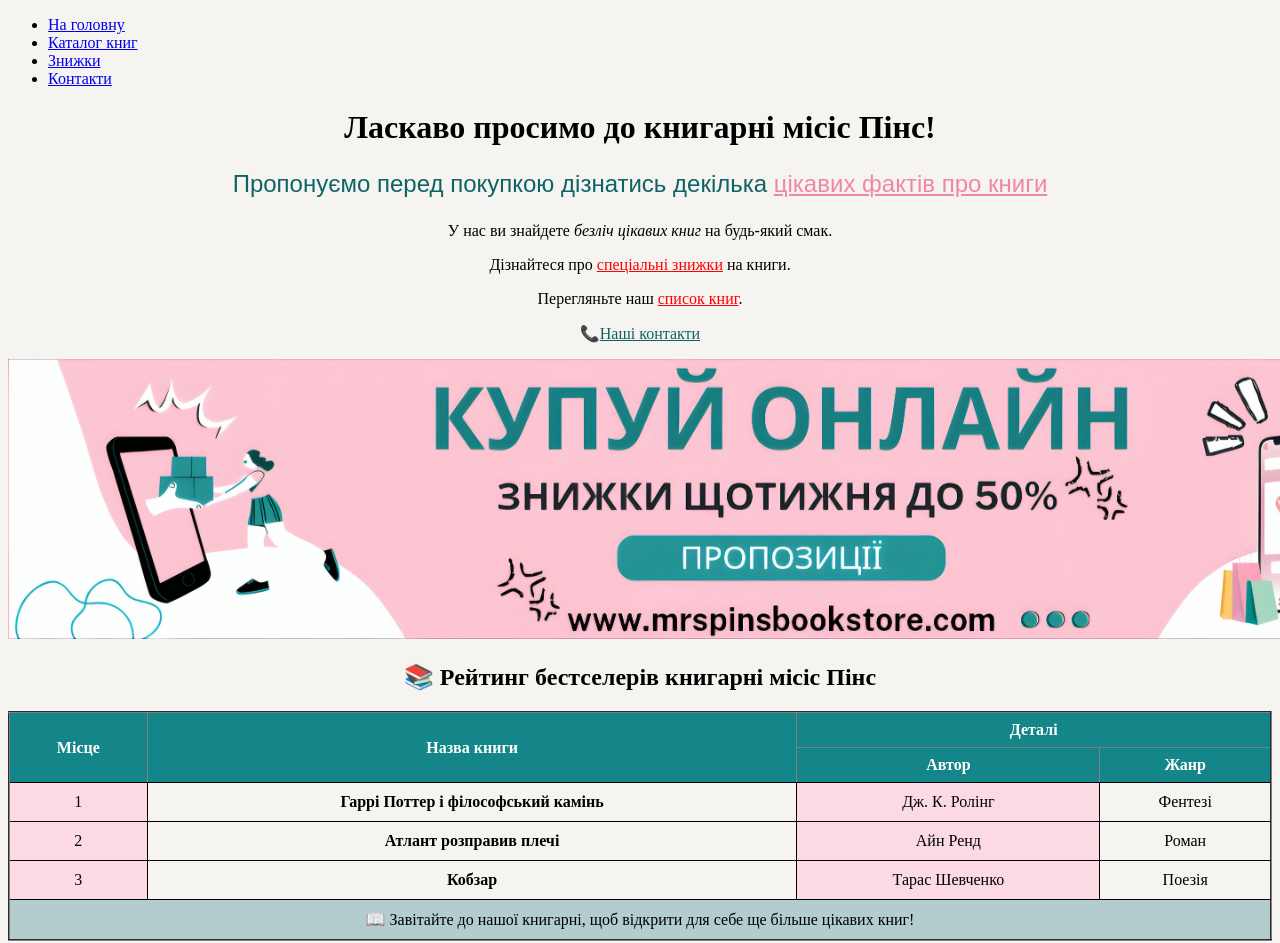
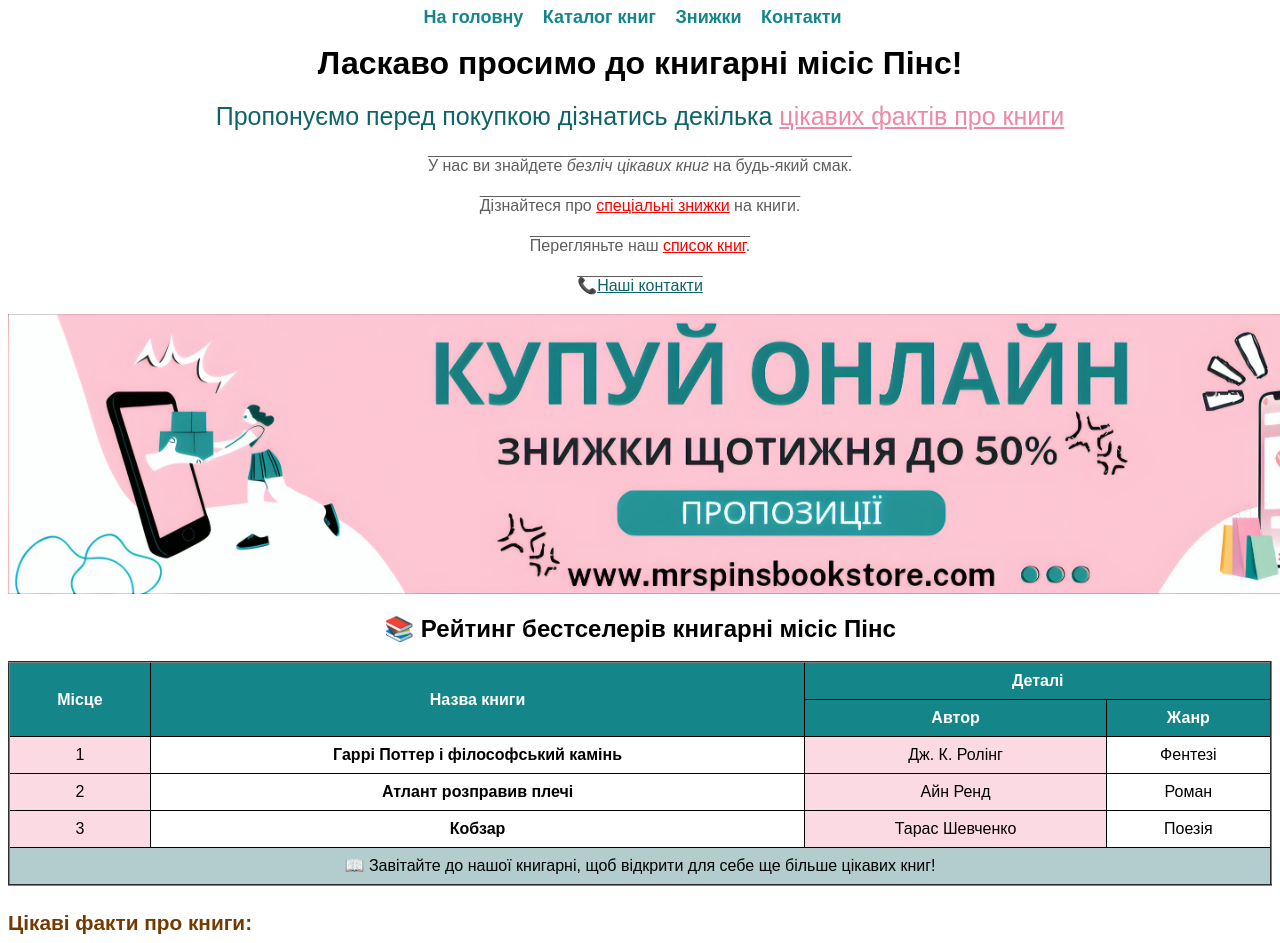
Before and after one commit to VeronikaSlyvka/OKP-labs, a plain HTML site: page index.html in a window 1280 px wide. Shown: the top 943 px of the page. Drawn offline with Linux system fonts and the light colour scheme.

Commit message:
lab3 task1

```diff
--- a/index.html
+++ b/index.html
@@ -4,21 +4,11 @@
     <meta charset="UTF-8">
     <meta name="author" content="Veronika Slyvka">
     <meta name="viewport" content="width=device-width, initial-scale=1.0">
+    <link rel="stylesheet" href="style.css">
     <title>Bookstore</title>
-    <style>
-        table {
-            width: 100%;
-            border-collapse: collapse;
-        }
+</head>
 
-        td {
-            border: 1px solid black;
-            padding: 10px;
-            text-align: center;
-        }
-    </style>
-</head>
-<body style="background-color:#f6f4f0;">
+<body>
     <nav>
         <ul>
             <li><a href="index.html">На головну</a></li>
@@ -30,11 +20,11 @@
 
 
     <font align="center"><h1>Ласкаво просимо до книгарні місіс Пінс!</h1></font>
-    <font face="Arial" size="5" color="#0e6366"><p align="center">Пропонуємо перед покупкою дізнатись декілька <a href="#facts" style="color: #ef88a4;">цікавих фактів про книги</a></p></font>
-    <font align="center"><p>У нас ви знайдете <i>безліч цікавих книг</i> на будь-який смак.</p></font>
-    <font align="center"><p>Дізнайтеся про <a href="discounts.html" style="color: red;">спеціальні знижки</a> на книги.</p></font>
-    <font align="center"><p>Перегляньте наш <a href="books.html" style="color:red">список книг</a>.</p></font>
-    <font align="center"><p>📞<a  href="./contacts.html#phone" style="color: #0e6366;" >Наші контакти</a></p></font>
+    <p style="color:#0e6366; text-align: center; font-size: 25px;">Пропонуємо перед покупкою дізнатись декілька <a href="#facts" style="color: #ef88a4;">цікавих фактів про книги</a></p></font>
+    <p class="mainText">У нас ви знайдете <i>безліч цікавих книг</i> на будь-який смак.</p></font>
+    <p class="mainText">Дізнайтеся про <a href="discounts.html" style="color: red;">спеціальні знижки</a> на книги.</p></font>
+    <p class="mainText">Перегляньте наш <a href="books.html" style="color:red">список книг</a>.</p></font>
+    <p class="mainText">📞<a  href="./contacts.html#phone" style="color: #0e6366;" >Наші контакти</a></p></font>
 
     <p></p>
     <img style="height: 280px;" src="./Images/main.jpg" alt="photo">
--- /dev/null
+++ b/style.css
@@ -0,0 +1,89 @@
+body {
+    background-color: #ffffff;
+    font-size: 16px;
+    font-family: Arial, sans-serif !important;
+    text-decoration: none;
+    line-height: 1;
+    text-align: left;
+}
+
+h1, h2, h3 {
+    color: #000000;
+}
+
+h1 {
+    font-size: 2em;
+}
+
+h2 {
+    font-size: 1.5em;
+}
+
+h3 {
+    font-size: 1.3em;
+}
+
+nav ul {
+    list-style: none;
+    padding: 0;
+    margin: 0;
+    text-align: center;
+}
+
+nav ul li {
+    display: inline;
+    margin-right: 15px;
+}
+
+nav ul li a {
+    text-decoration: none;
+    font-size: 18px;
+    color: #148689;
+    font-weight: bold;
+}
+
+a {
+    color: #ef88a4;
+    text-decoration: underline;
+}
+
+a:hover {
+    color: rgb(204, 39, 110);
+}
+
+.mainText{
+    font-size: 16px;
+    color: #5f5d5b;
+    text-decoration: overline;
+    line-height: 1.5;
+    text-align: center;
+}
+
+#facts{
+    color: #733b02;
+    text-decoration: none;
+    line-height: 1.5;
+    text-align: left;
+}
+
+table {
+    width: 100%;
+    border-collapse: collapse;
+}
+
+td {
+    border: 1px solid black;
+    padding: 10px;
+    text-align: center;
+}
+
+td, th {
+    border: 1px solid black;
+    padding: 10px;
+    text-align: center;
+}
+
+th {
+    background-color: #148689;
+    color: white;
+}
```
Also changed, not shown: books.html (+2 -12 lines), contacts.html (+7 -8 lines), discounts.html (+2 -0 lines).
